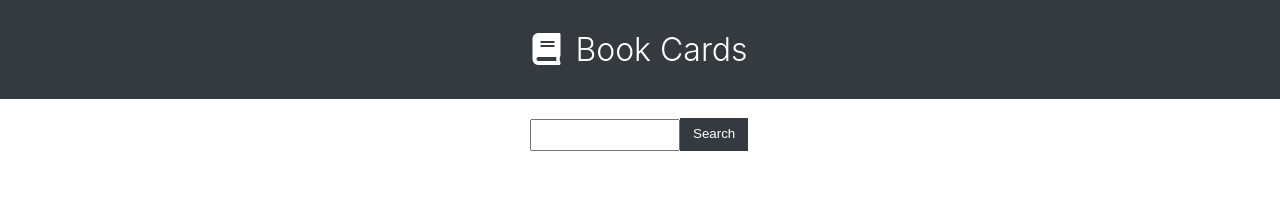
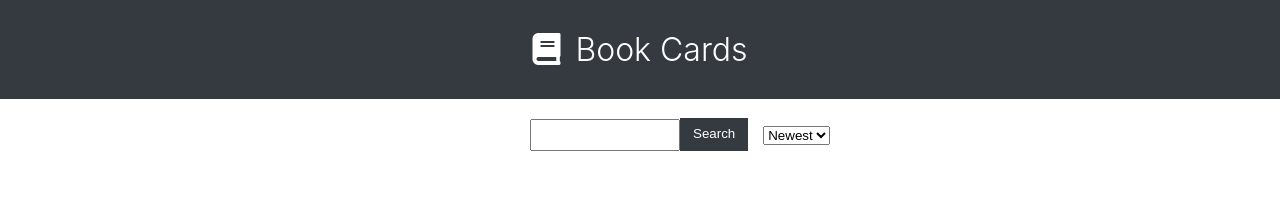
Before and after one commit to Asadbek-Dev/book-project, a React (Create React App) app: page / in a window 1280 px wide. Shown: the top 216 px of the page. Built offline with nearby package versions, Linux system fonts and the light colour scheme.

Commit message:
added select

```diff
--- a/src/components/SearchArea.js
+++ b/src/components/SearchArea.js
@@ -6,6 +6,11 @@ const SearchArea = (props) => {
             <form onSubmit={props.searchBook} action="">
                 <input onChange={props.handleSearch} type="text" />
                 <button type='submit'>Search</button>
+                <select>
+                    <option disabled value="Sort">Sort</option>
+                    <option value="Newest">Newest</option>
+                    <option value="Oldest">Oldest</option>
+                </select>
             </form>
         </div>
     )
```
